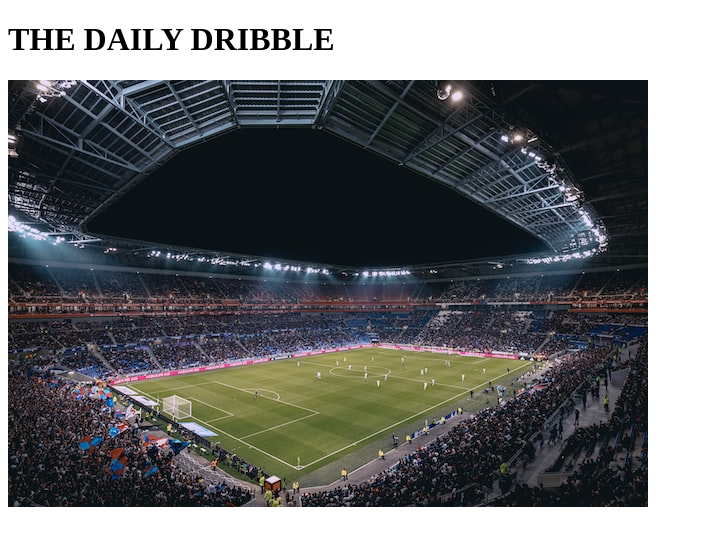
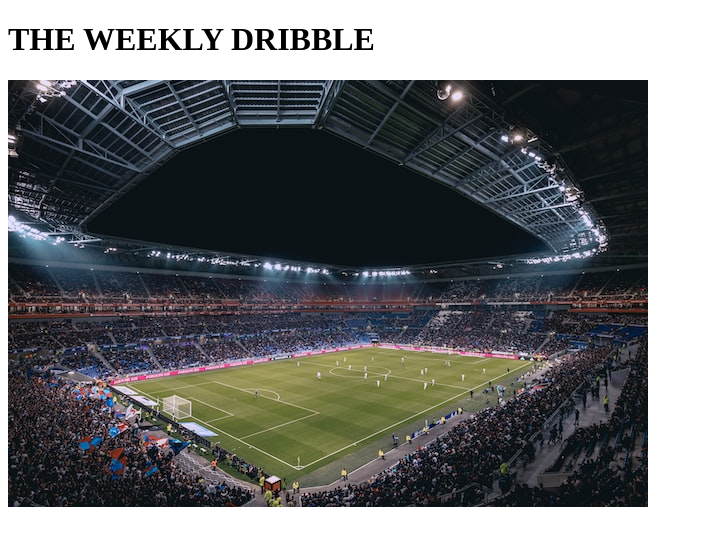
Before and after one commit to lgmfred/scrimba_frontend_challenges, a plain HTML site: page projects/daily_dribble_newsletter/index.html in a window 1280 px wide. Shown: the whole page, without its empty margins (0-703 px from the left). Drawn offline with Linux system fonts and the light colour scheme.

Commit message:
first change

```diff
--- a/projects/daily_dribble_newsletter/index.html
+++ b/projects/daily_dribble_newsletter/index.html
@@ -5,7 +5,7 @@
     <link rel="stylesheet" href="styles.css" />
   </head>
   <body>
-    <h1>THE DAILY DRIBBLE</h1>
+    <h1>THE WEEKLY DRIBBLE</h1>
 
     <!-- Image credit: Thomas Serer https://unsplash.com/@jesusance -->
     <img src="images/stadium.jpg" />
```
